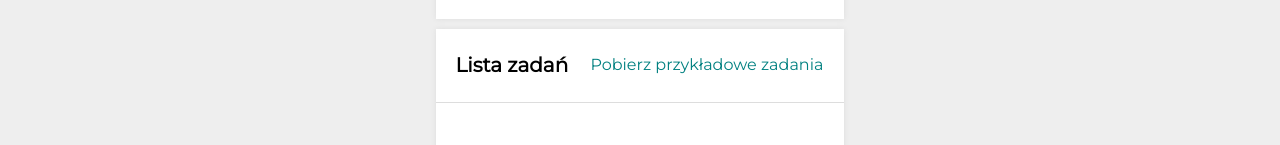
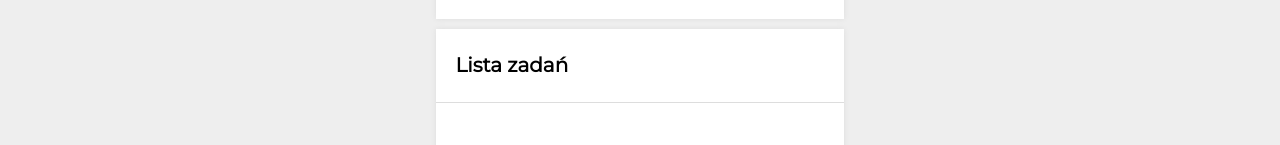
Before and after one commit to adrianSACHA/todo-list-react, a React (Create React App) app: page /#/zadania in a window 1280 px wide. Shown: the part 487-632 px from the top of the page. Built offline with nearby package versions, Linux system fonts and the light colour scheme.

Commit message:
moved Buttons with exampleTask to ExampleTasks

```diff
--- a/src/features/tasks/TasksPage/Buttons/index.js
+++ b/src/features/tasks/TasksPage/Buttons/index.js
@@ -10,9 +10,6 @@ const Buttons = () => {
   const dispatch = useDispatch();
   return (
     <StyledButtons>
-      <Button onClick={() => dispatch(fetchExampleTasks())}>
-        Pobierz przykładowe zadania
-      </Button>
       {!areTasksEmpty && (
         <>
           <Button
```
